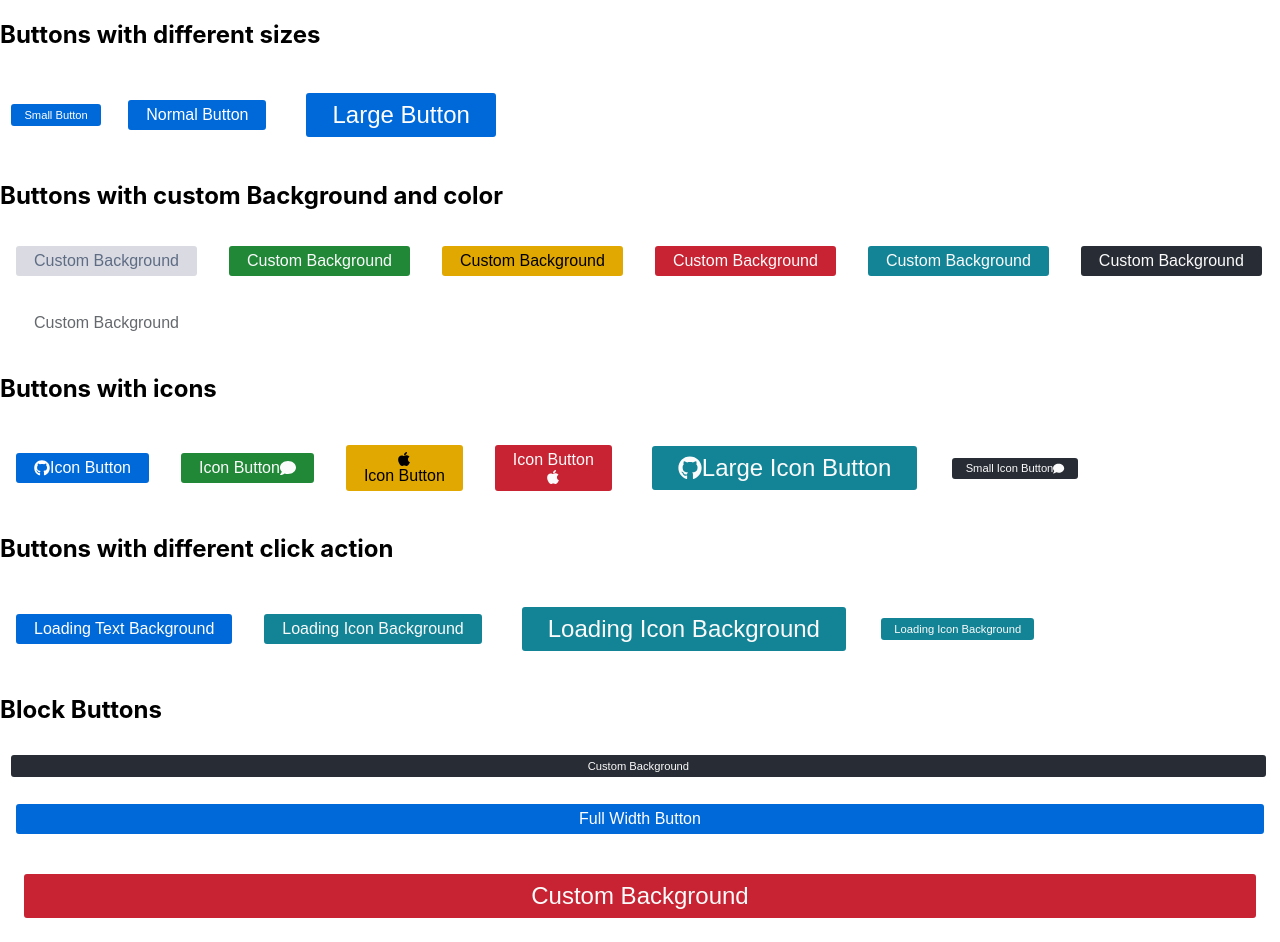
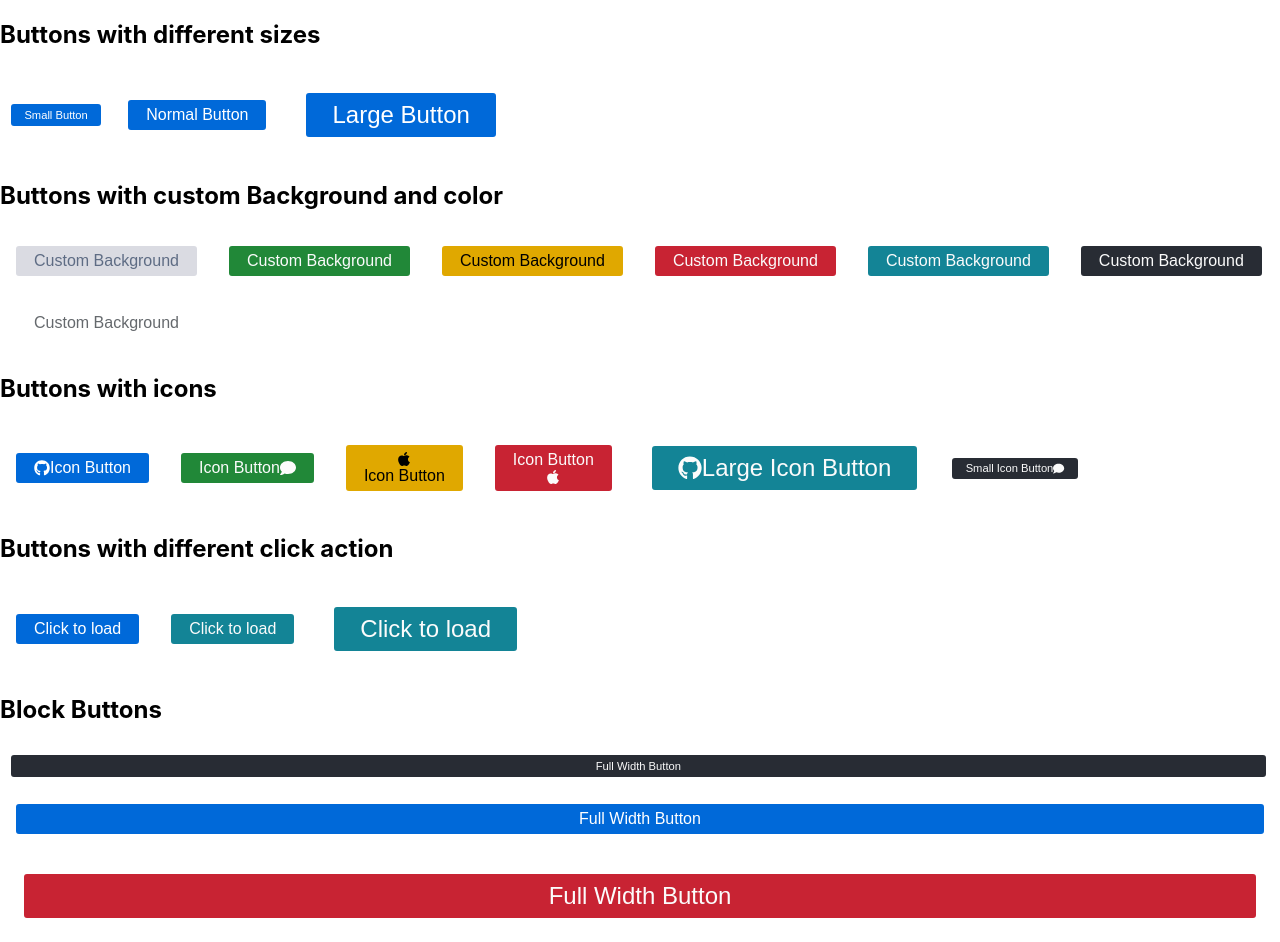
Before and after one commit to reactgeeks/todo, a React (Create React App) app: page /button in a window 1280 px wide. Built offline with nearby package versions, Linux system fonts and the light colour scheme.

Commit message:
updated folder structure and changed loading button props

```diff
--- a/src/index.js
+++ b/src/index.js
@@ -2,7 +2,7 @@ import React from 'react';
 import ReactDOM from 'react-dom';
 import './index.css';
 import App from './App';
-import ButtonDemo from './components/todo/ButtonDemo';
+import ButtonDemo from './todo/components/ButtonDemo';
 import * as serviceWorker from './serviceWorker';
 import { BrowserRouter as Router, Route, Switch } from "react-router-dom";
 
--- a/src/components/todo/Button.js
+++ b/src/todo/components/Button.js
@@ -1,4 +1,4 @@
-import React, { useState } from 'react';
+import React from 'react';
 import * as Fa from 'react-icons/fa';
 import styled from 'styled-components';
 
@@ -67,11 +67,7 @@ const StyledSpinner = styled.svg`
     }
   `;
 
-export default ({icon, bg, color, children, size, iconPosition, action, block}) => {
-    const [isLoading, setLoading] = useState(false);
-
-    const handleClick = () => setLoading(true);
-
+export default ({icon, bg, color, children, size, iconPosition, action, block, isLoading, handleClick}) => {
     const Icon = Fa[icon];
     let iconStyle = {};
 
@@ -85,15 +81,15 @@ export default ({icon, bg, color, children, size, iconPosition, action, block})
         iconStyle = {display: 'flex', flexDirection: 'column-reverse', alignItems: 'center'}
     }
 
-    let RenderButton =  (<Button style={iconStyle} bg = {bg} color = {color} onClick = {handleClick} block = {block}>
+    let RenderButton =  (<Button style={iconStyle} bg = {bg} color = {color} block = {block} onClick = {handleClick}>
                             {isLoading ? action === 'text' ? 'Loading...' : <Spinner /> : Icon ? <><Icon />{children}</> : children}
                         </Button>);
     if(size === "lg") {
-        RenderButton = (<LargeButton style={iconStyle} bg = {bg} color = {color} onClick = {handleClick} block = {block}>
+        RenderButton = (<LargeButton style={iconStyle} bg = {bg} color = {color} block = {block} onClick = {handleClick}>
                             {isLoading ? action === 'text' ? 'Loading...' : <Spinner /> : Icon ? <><Icon />{children}</> : children}
                         </LargeButton>)
     } else if (size === "sm") {
-        RenderButton = (<SmallButon style={iconStyle} bg = {bg} color = {color} onClick = {handleClick} block = {block}>
+        RenderButton = (<SmallButon style={iconStyle} bg = {bg} color = {color} block = {block} handleClick = {handleClick}>
                             {isLoading ? action === 'text' ? 'Loading...' : <Spinner /> : Icon ? <><Icon />{children}</> : children}
                         </SmallButon>)
     }
--- a/src/components/todo/ButtonDemo.js
+++ b/src/todo/components/ButtonDemo.js
@@ -1,4 +1,4 @@
-import React from 'react';
+import React, { useState }  from 'react';
 import Button from './Button';
 import styled from 'styled-components';
 
@@ -11,11 +11,29 @@ const Container = styled.div`
 
 
 export default () => {
+    const [isLoading, setLoading] = useState(false);
+    const handleClick = () => {
+        setLoading(true);
+        setTimeout(() => setLoading(false), 1000);
+    };
+
+    const [isLoading2, setLoading2] = useState(false);
+    const handleClick2 = () => {
+        setLoading2(true);
+        setTimeout(() => setLoading2(false), 1000);
+    };
+
+    const [isLoading3, setLoading3] = useState(false);
+    const handleClick3 = () => {
+        setLoading3(true);
+        setTimeout(() => setLoading3(false), 1000);
+    };
+
     return(
         <React.Fragment>
             <h2>Buttons with different sizes</h2>
             <Container>
-                <Button size="sm" action="text">Small Button</Button>
+                <Button size="sm"  action="text">Small Button</Button>
                 <Button action="text">Normal Button</Button>
                 <Button size="lg" action="text">Large Button</Button>
             </Container>
@@ -31,7 +49,7 @@ export default () => {
             </Container>
             <h2>Buttons with icons</h2>
             <Container>
-                <Button icon = "FaGithub" iconPosition="left" action="icon">Icon Button</Button>
+                <Button icon = "FaGithub" iconPosition="left" action="icon" >Icon Button</Button>
                 <Button icon = "FaComment" iconPosition="right" bg="#218838" color="#FBFBFB" action="text">Icon Button</Button>
                 <Button icon = "FaApple" iconPosition="top" bg="#E0A800" color="black" action="text">Icon Button</Button>
                 <Button icon = "FaApple" iconPosition="bottom" bg="#C82333" color="#FBFBFB" action="text">Icon Button</Button>
@@ -40,16 +58,15 @@ export default () => {
             </Container>
             <h2>Buttons with different click action</h2>
             <Container>
-                <Button action="text">Loading Text Background</Button>
-                <Button bg="#138496" color="#FBFBFB" action="icon">Loading Icon Background</Button>
-                <Button bg="#138496" color="#FBFBFB" action="icon" size="lg">Loading Icon Background</Button>
-                <Button bg="#138496" color="#FBFBFB" action="icon" size="sm">Loading Icon Background</Button>
+                <Button action="text" isLoading={isLoading} handleClick={handleClick}>Click to load</Button>
+                <Button bg="#138496" color="#FBFBFB" action="icon" isLoading={isLoading2} handleClick={handleClick2}>Click to load</Button>
+                <Button bg="#138496" color="#FBFBFB" action="icon" size="lg" isLoading={isLoading3} handleClick={handleClick3}>Click to load</Button>
             </Container>
             <h2>Block Buttons</h2>
             <Container>
-                <Button bg="#282C34" color="#FBFBFB" action="text" block={true} size="sm">Custom Background</Button>
+                <Button bg="#282C34" color="#FBFBFB" action="text" block={true} size="sm">Full Width Button</Button>
                 <Button action="text" block={true}>Full Width Button</Button>
-                <Button bg="#C82333" color="#FBFBFB" action="text" block={true} size="lg">Custom Background</Button>
+                <Button bg="#C82333" color="#FBFBFB" action="text" block={true} size="lg">Full Width Button</Button>
             </Container>
 
         </React.Fragment>
```
Also changed, not shown: 1 other file (tests, documents, lock files or other folders).
